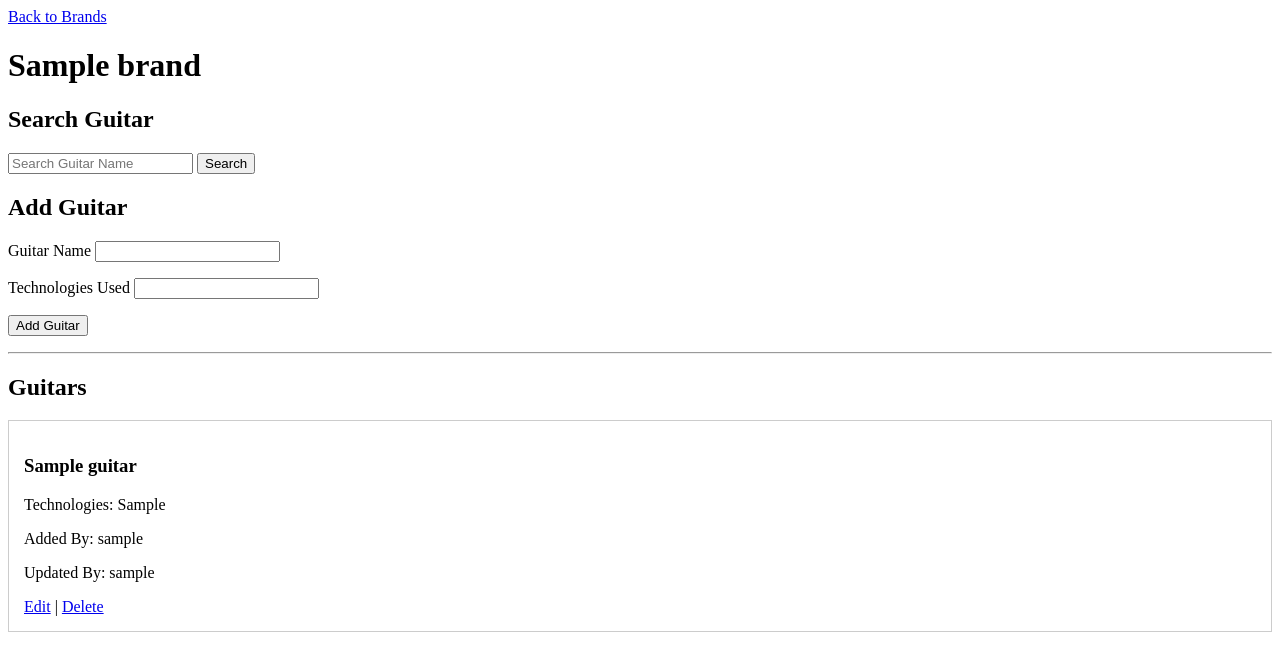
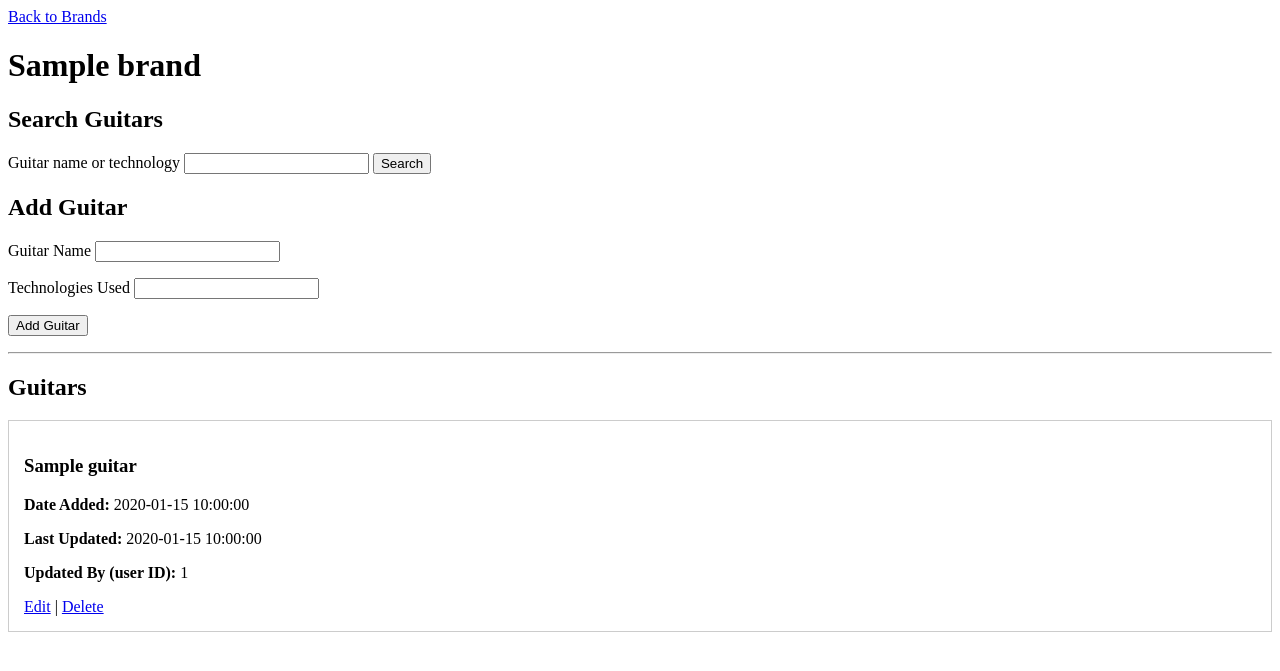
Before and after one commit to vincepetermanalo-netizen/guitar_retail_storeee, a PHP site: page /viewprojects.php?brand_id=1 in a window 1280 px wide. Shown: the top 671 px of the page. Run offline with PHP 8.4, Linux system fonts and the light colour scheme; the visitor is signed in with stand-in values (Sample User, id 1); tables that the repository leaves empty hold one stand-in row (values such as "Sample post").

Commit message:
Refactor viewprojects.php for improved guitar listing
Updated guitar display and search functionality.

```diff
--- a/viewprojects.php
+++ b/viewprojects.php
@@ -5,9 +5,8 @@ requireLogin();
 require_once 'core/dbConfig.php';
 require_once 'core/models.php';
 
-$brand_id = $_GET['brand_id'] ?? 0;
+$brand_id = (int)($_GET['brand_id'] ?? 0);
 $brand = getBrandByID($pdo, $brand_id);
-$guitars = getGuitarsByBrand($pdo, $brand_id);
 
 $search = trim($_GET['search'] ?? '');
 $guitars = $search === ''
@@ -27,12 +26,22 @@ $guitars = $search === ''
 
     <h1><?php echo htmlspecialchars($brand['brand_name'] ?? 'Brand'); ?></h1>
 
-    <h2>Search Guitar</h2>
-    <form method="GET">
-        <input type="hidden" name="brand_id" value="<?php echo (int)$brand_id; ?>">
-        <input type="text" name="search" placeholder="Search Guitar Name" value="<?php echo htmlspecialchars($search); ?>">
-        <button type="submit">Search</button>
-    </form>
+    <h2>Search Guitars</h2>
+<form method="GET" action="viewprojects.php">
+    <input type="hidden" name="brand_id" value="<?php echo $brand_id; ?>">
+    <label for="search">Guitar name or technology</label>
+    <input
+        type="search"
+        name="search"
+        id="search"
+        value="<?php echo htmlspecialchars($search); ?>"
+    >
+    <button type="submit">Search</button>
+    <?php if ($search !== '') { ?>
+        <a href="viewprojects.php?brand_id=<?php echo $brand_id; ?>">Clear</a>
+    <?php } ?>
+</form>
+
     <h2>Add Guitar</h2>
 
     <form action="core/handleForms.php" method="POST">
@@ -63,12 +72,12 @@ $guitars = $search === ''
         <?php foreach ($guitars as $guitar) { ?>
             <div style="border:1px solid #ccc; padding:15px; margin:10px 0;">
                 <h3><?php echo htmlspecialchars($guitar['guitar_name']); ?></h3>
-                <p>Technologies: <?php echo htmlspecialchars($guitar['technologies_used']); ?></p>
-                <p>Added By: <?php echo htmlspecialchars($guitar['added_by_name'] ?? 'unknown'); ?></p>
-                <p>Updated By: <?php echo htmlspecialchars($guitar['updated_by_name'] ?? 'unknown'); ?></p>
+                <p><strong>Date Added:</strong> <?php echo htmlspecialchars($guitar['date_added'] ?? 'Not recorded'); ?></p>
+                <p><strong>Last Updated:</strong> <?php echo htmlspecialchars($guitar['last_updated'] ?? 'Not recorded'); ?></p>
+                <p><strong>Updated By (user ID):</strong> <?php echo htmlspecialchars((string)($guitar['updated_by'] ?? '')); ?></p>
 
-                <a href="editguitars.php?guitar_id=<?php echo $guitar['guitar_id']; ?>&brand_id=<?php echo $brand_id; ?>">Edit</a> |
-                <a href="deleteguitars.php?guitar_id=<?php echo $guitar['guitar_id']; ?>&brand_id=<?php echo $brand_id; ?>">Delete</a>
+                <a href="editguitars.php?guitar_id=<?php echo (int)$guitar['guitar_id']; ?>&amp;brand_id=<?php echo $brand_id; ?>">Edit</a> |
+                <a href="deleteguitars.php?guitar_id=<?php echo (int)$guitar['guitar_id']; ?>&amp;brand_id=<?php echo $brand_id; ?>">Delete</a>
             </div>
         <?php } ?>
     <?php endif; ?>
```
